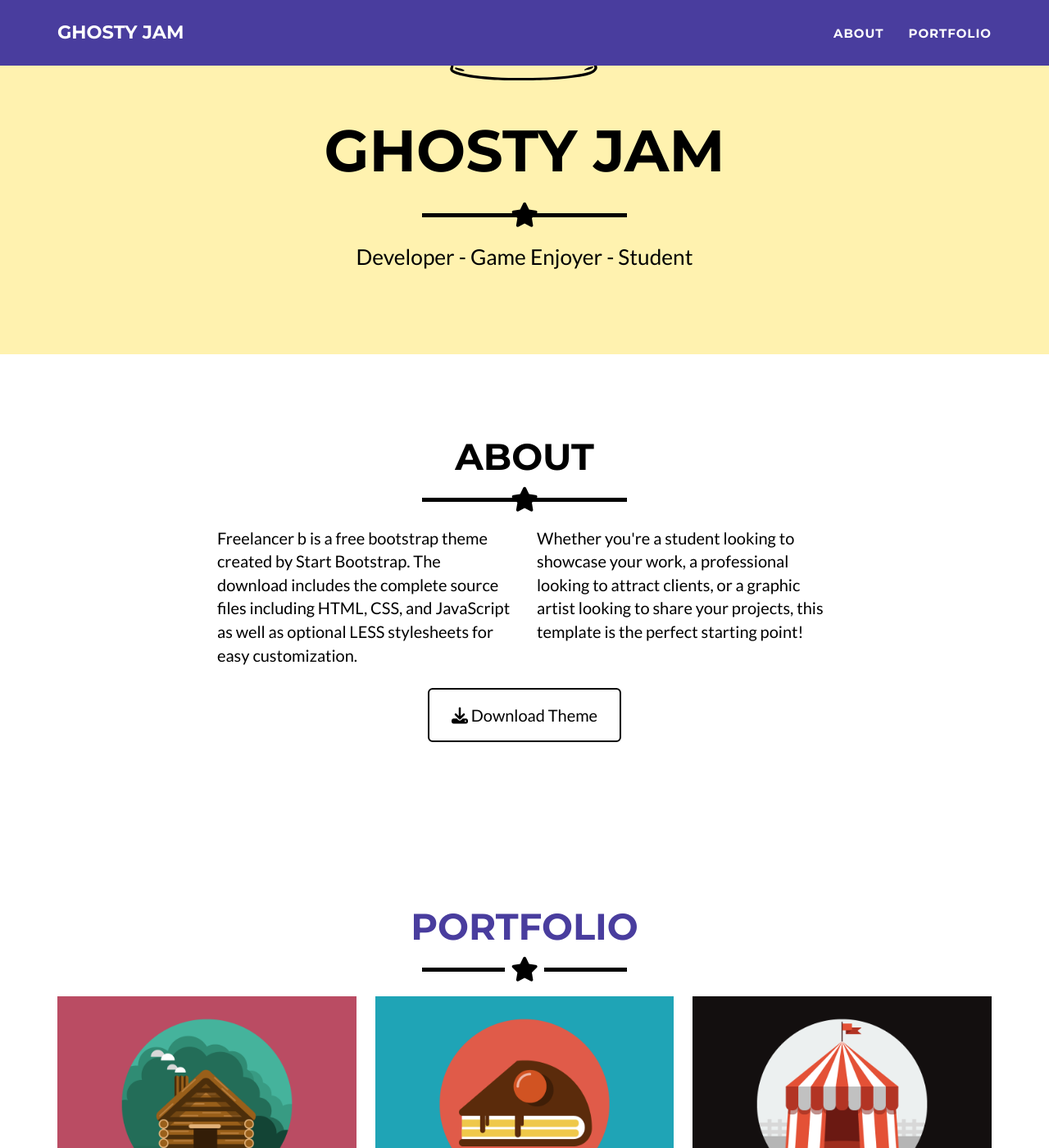
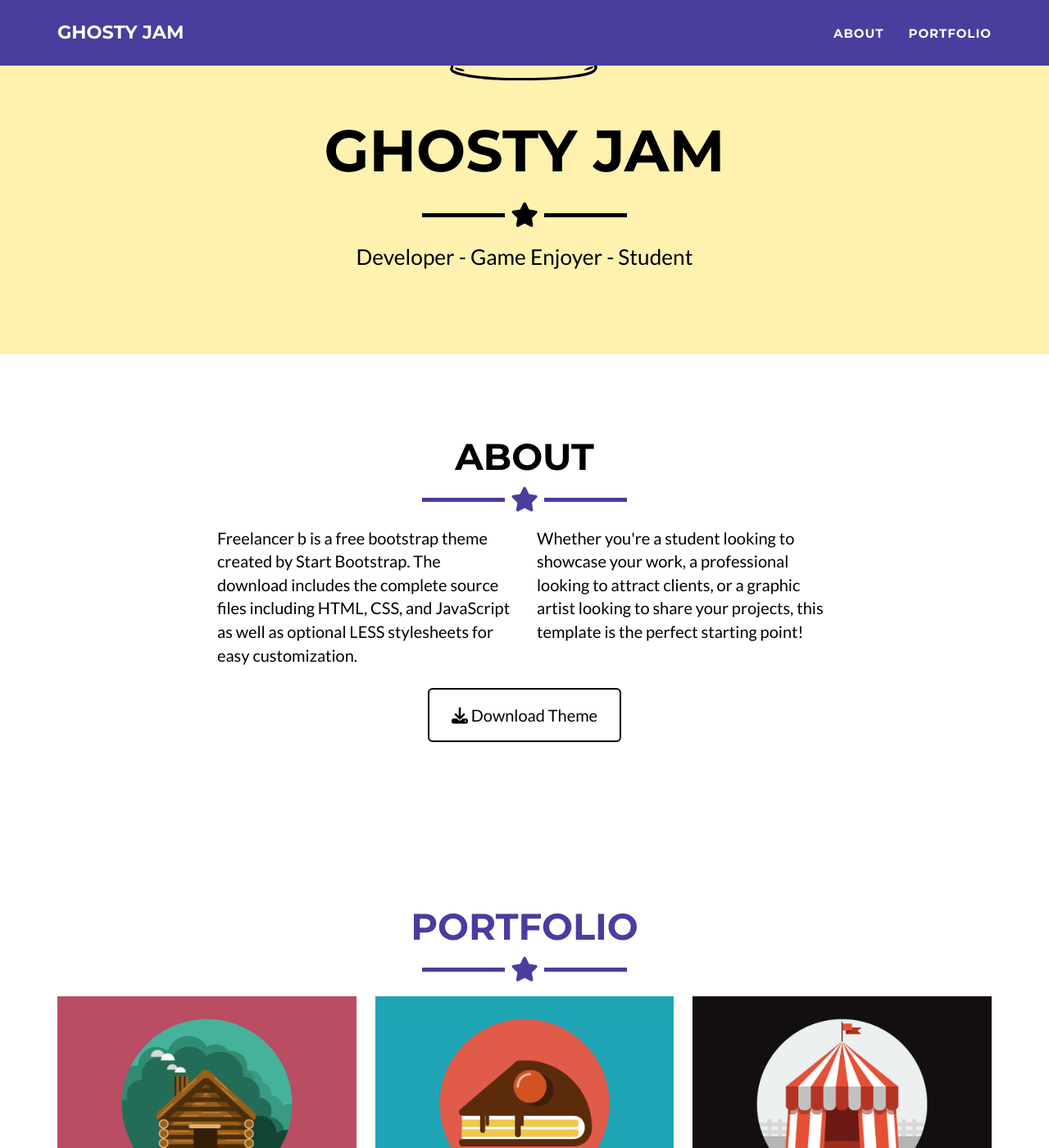
Before and after one commit to GhostyJam/GhostyJam.github.io, a Jekyll site: the page built from _posts/2014-07-18-project-1.markdown, in a window 1280 px wide and 1400 px high, scrolled down 387 px. Shown: the whole window at 82% size. Built offline with Jekyll 4.4.1, drawn with Linux system fonts in a browser that asks for light colours.

Commit message:
testing colors

```diff
--- a/_includes/about.html
+++ b/_includes/about.html
@@ -4,7 +4,7 @@
     <div class="row">
       <div class="col-lg-12 text-center">
         <h2>About</h2>
-        <hr class="star-light">
+        <hr class="star-primary">
       </div>
     </div>
     <div class="row">
--- a/_includes/css/main.css
+++ b/_includes/css/main.css
@@ -64,15 +64,15 @@ hr.star-light {
 
 hr.star-light:after {
     color: #000000;
-    background-color: transparent;
+    background-color: #{{ site.color.primary }};
 }
 
 hr.star-primary {
-    border-color: #000000;
+    border-color: #{{ site.color.secondary }};
 }
 
 hr.star-primary:after {
-    color: #000000;
+    color: #{{ site.color.secondary }};
     background-color: #fff;
 }
 
```
